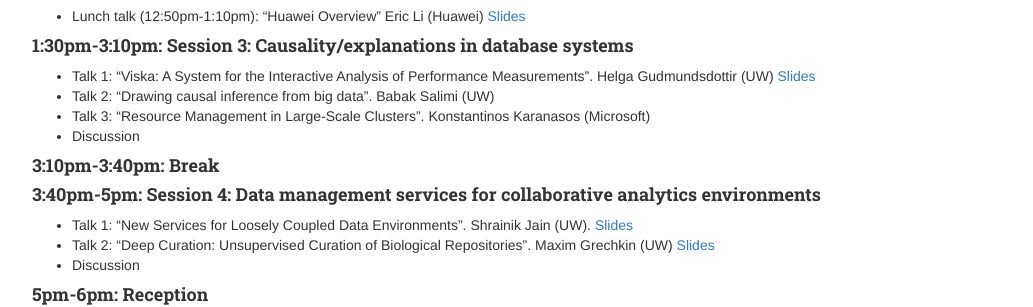
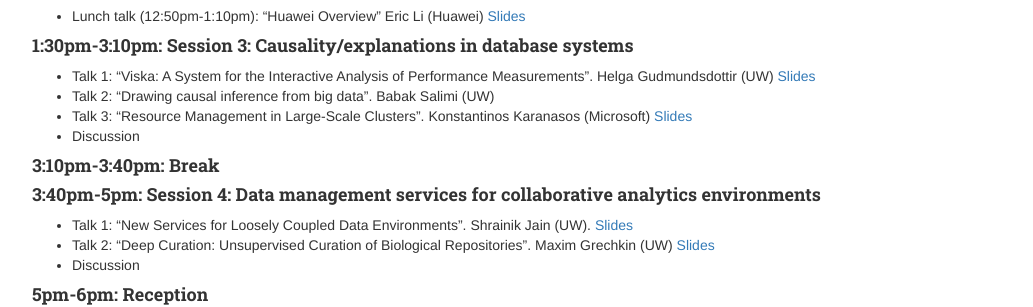
Before and after one commit to uwdb/website, a Jekyll site: the page built from events/database_day/2016/database_day_2016.markdown, in a window 1280 px wide. Shown: the part 717-1024 px from the top of the page, without its empty margins (123-1156 px from the left). Built offline with Jekyll 4.4.1, drawn with Linux system fonts in a browser that asks for light colours; nearby versions of some CDN libraries.

Commit message:
more slides

```diff
--- a/events/database_day/2016/database_day_2016.markdown
+++ b/events/database_day/2016/database_day_2016.markdown
@@ -42,7 +42,7 @@
 #### 1:30pm-3:10pm: Session 3: Causality/explanations in database systems
 - Talk 1: "Viska: A System for the Interactive Analysis of Performance Measurements". Helga Gudmundsdottir (UW) [Slides](http://helga.xyz/slides/viska_uwdb2016.pdf)
 - Talk 2: "Drawing causal inference from big data". Babak Salimi (UW)
-- Talk 3: "Resource Management in Large-Scale Clusters". Konstantinos Karanasos (Microsoft)
+- Talk 3: "Resource Management in Large-Scale Clusters". Konstantinos Karanasos (Microsoft) [Slides](slides/Karanasos_UW-DBday2016.pdf)
 - Discussion
 
 #### 3:10pm-3:40pm: Break
```
Also changed, not shown: 1 other file.
